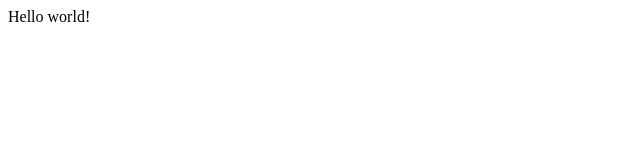
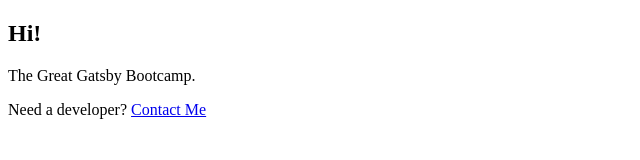
Before and after one commit to OjukwuEbuka/hello-gatsby, a Gatsby site: page / in a window 1280 px wide. Shown: the whole page, without its empty margins (0-640 px from the left). Built offline with nearby package versions, Linux system fonts and the light colour scheme; Gatsby itself is replaced by a stand-in of ours.

Commit message:
First Commit

```diff
--- a/package.json
+++ b/package.json
@@ -6,7 +6,7 @@
   "license": "0BSD",
   "scripts": {
     "build": "gatsby build",
-    "develop": "gatsby develop",
+    "develop": "set PORT=8001 && gatsby develop",
     "format": "prettier --write \"**/*.{js,jsx,ts,tsx,json,md}\"",
     "start": "npm run develop",
     "serve": "gatsby serve",
--- a/src/pages/index.js
+++ b/src/pages/index.js
@@ -1,5 +1,12 @@
 import React from "react"
+import { Link } from "gatsby"
 
 export default function Home() {
-  return <div>Hello world!</div>
+  return (
+    <div>
+      <h2>Hi!</h2>
+      <p>The Great Gatsby Bootcamp.</p>
+      <p>Need a developer? <Link to="/contact">Contact Me</Link></p>
+    </div>
+  )
 }
```
Also changed, not shown: src/pages/about.js (added, +12 -0 lines), src/pages/blog.js (added, +10 -0 lines), src/pages/contact.js (added, +10 -0 lines).
